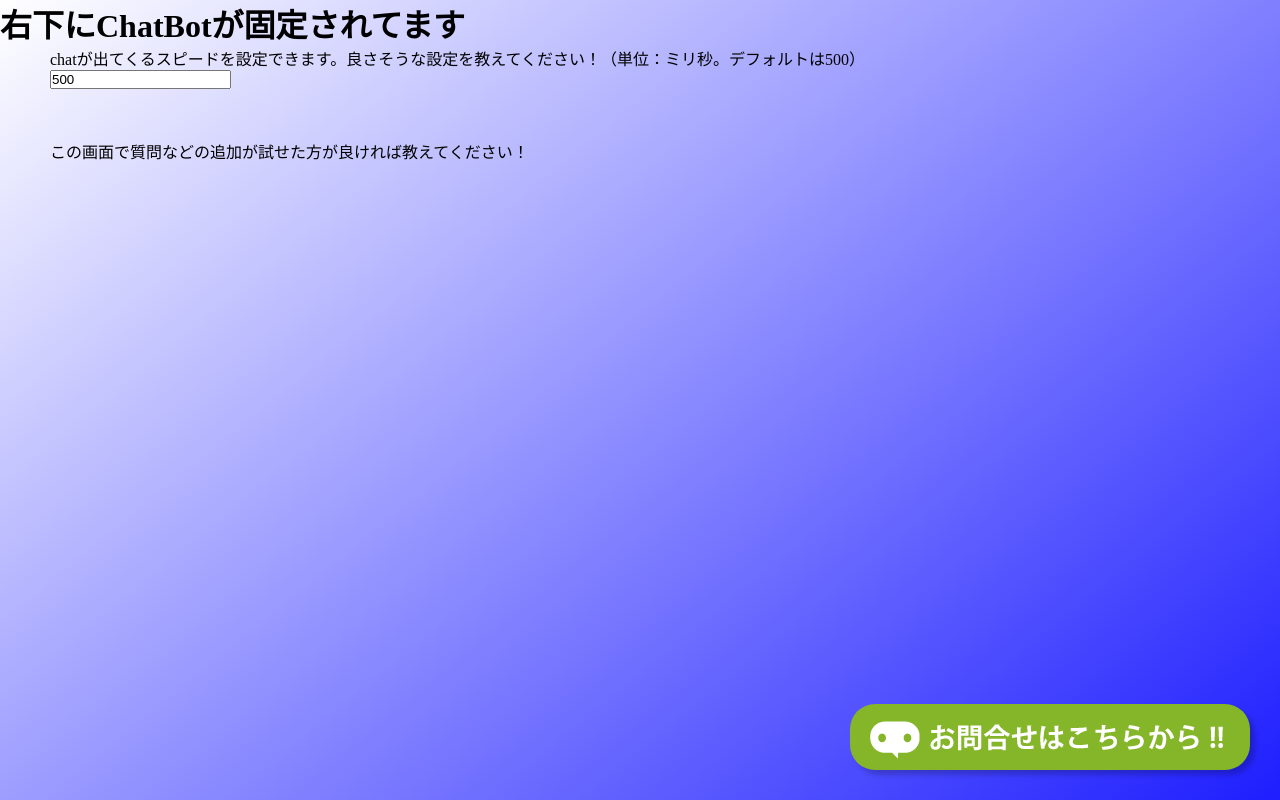
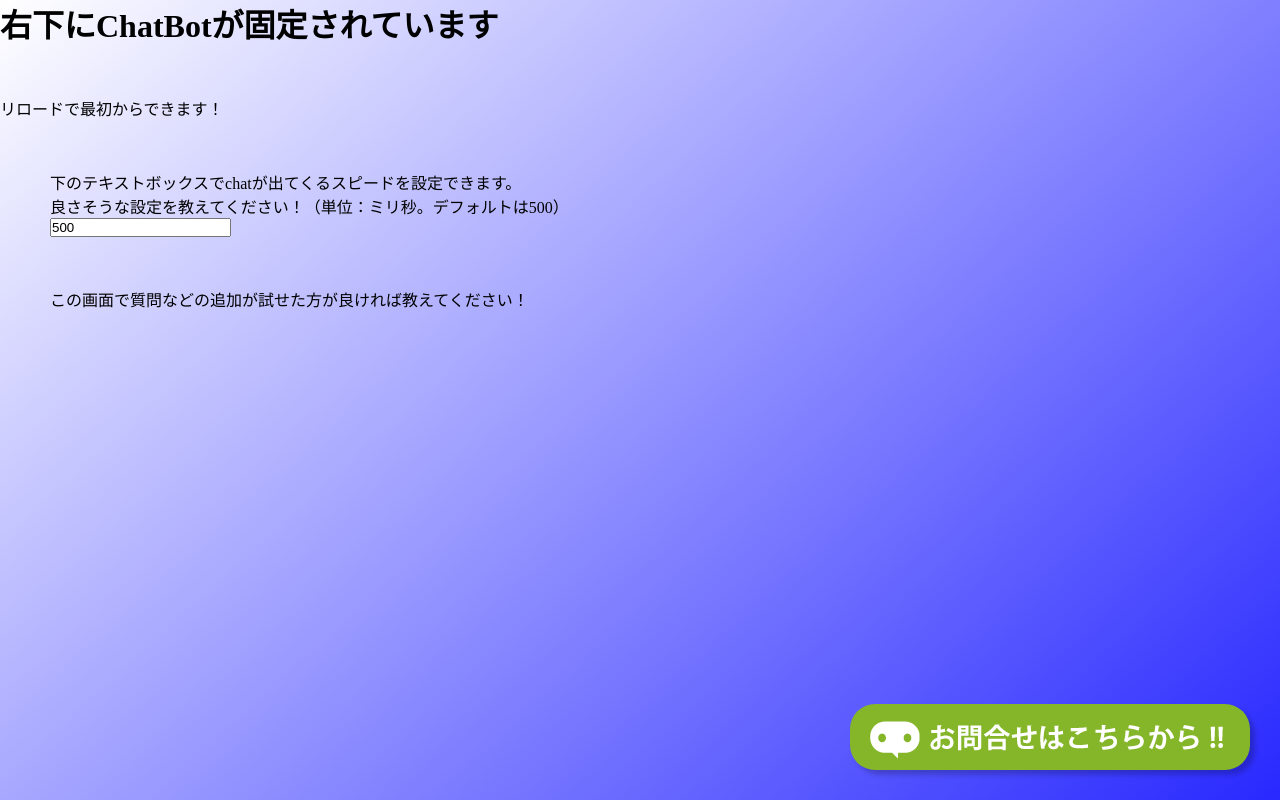
Before and after one commit to zuisho-1848-o/HPChatBotFrontOnlyDemo, a plain HTML site: page docs/index.html in a window 1280 px wide. Shown: the top 800 px of the page. Drawn offline with Linux system fonts and the light colour scheme.

Commit message:
説明を追加

```diff
--- a/docs/index.html
+++ b/docs/index.html
@@ -7,11 +7,12 @@
     <title>HPChatBotのデモ</title>
 </head>
 <body>
-    <h1>右下にChatBotが固定されてます</h1>
+    <h1>右下にChatBotが固定されています</h1>
+    <p style="margin-top: 50px;">リロードで最初からできます！</p>
     <main>
-        <div class="chatSettings" style="margin-left: 50px;">
-            <p>chatが出てくるスピードを設定できます。良さそうな設定を教えてください！（単位：ミリ秒。デフォルトは500）</p>
-            <input type="text" name="speed" id="textSpeedInput" value="500">
+        <div class="chatSettings" style="margin-left:50px; margin-top: 50px">
+            <p>下のテキストボックスでchatが出てくるスピードを設定できます。<br>良さそうな設定を教えてください！（単位：ミリ秒。デフォルトは500）</p>
+            <input type="number" name="speed" id="textSpeedInput" value="500" min="0">
 
             <p style="margin-top: 50px;">この画面で質問などの追加が試せた方が良ければ教えてください！</p>
         </div>
```
